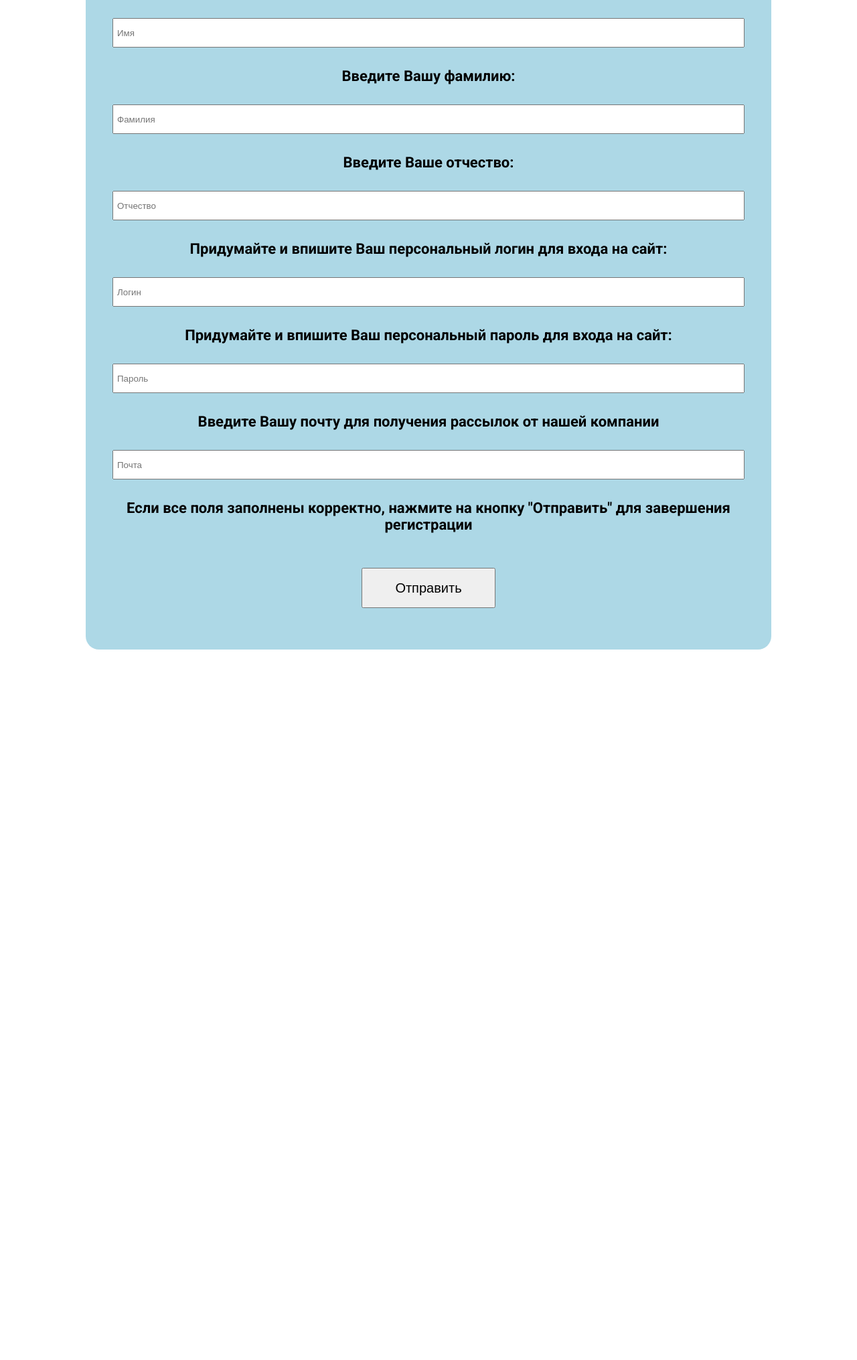
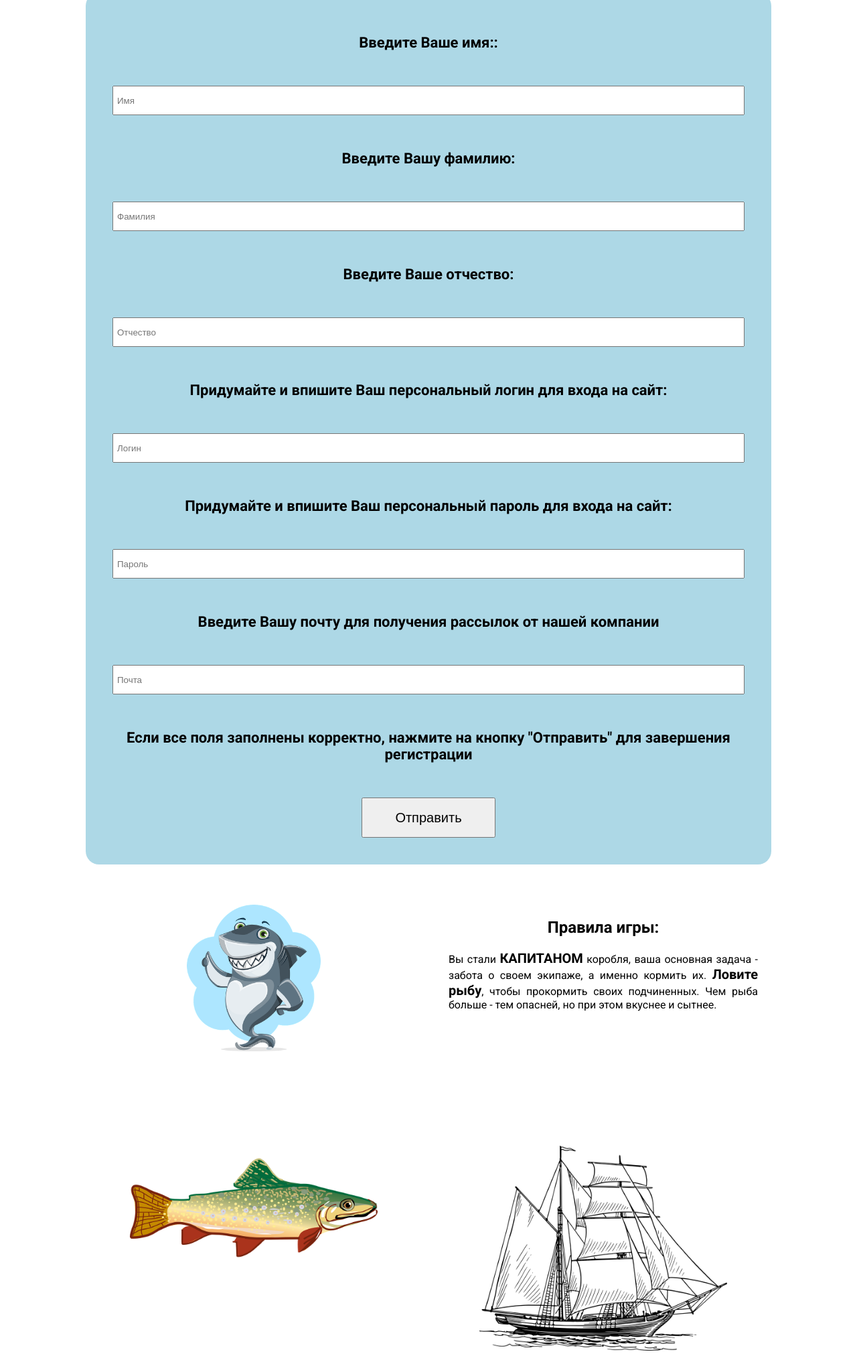
Before and after one commit to kirilla111/web_rk1, a plain HTML site: page 191-361-AfanasyevKM/form.html in a window 1280 px wide. Shown: the part 292-2323 px from the top of the page at 67% size. Before the commit the page ends 1262 px from the top, so only its background shows below. Drawn offline with Linux system fonts and the light colour scheme.

Commit message:
form complete

```diff
--- a/191-361-AfanasyevKM/form.html
+++ b/191-361-AfanasyevKM/form.html
@@ -26,30 +26,63 @@
 
     <main>
         <div class="flex-container">
-            <div class="flex-container__var"> Учебная группа: 191-361, Вариант: 4</div>
+            <div class="flex-container__var">
+                <p> Учебная группа: 191-361, Вариант: 4</p>
+            </div>
         </div>
         <div class="main-form" style="text-align: center;">
-            <h1>Регистрация на сайте</h1>
+            <h1>
+                <p>Регистрация на сайте</p>
+            </h1>
             <form name="contact_form" method="post" action="dumb.htm" onsubmit="return validate_form ( );">
                 <div class="flex-container-form">
 
-                    <div>Введите Ваше имя:</div>
+                    <div>
+                        <p>Введите Ваше имя::</p>
+                    </div>
                     <input required type="text" pattern="^[А-Яа-яЁё\s]+$" placeholder="Имя">
-                    <div>Введите Вашу фамилию:</div>
+                    <div>
+                        <p>Введите Вашу фамилию:</p>
+                    </div>
                     <input type="text" pattern="^[А-Яа-яЁё\s]+$" placeholder="Фамилия">
-                    <div>Введите Ваше отчество:</div>
+                    <div>
+                        <p>Введите Ваше отчество:</p>
+                    </div>
                     <input type="text" pattern="^[А-Яа-яЁё\s]+$" placeholder="Отчество">
-                    <div>Придумайте и впишите Ваш персональный логин для входа на сайт:</div>
+                    <div>
+                        <p>Придумайте и впишите Ваш персональный логин для входа на сайт:</p>
+                    </div>
                     <input required type="text" placeholder="Логин">
-                    <div>Придумайте и впишите Ваш персональный пароль для входа на сайт:</div>
+                    <div>
+                        <p>Придумайте и впишите Ваш персональный пароль для входа на сайт:</p>
+                    </div>
                     <input required type="password" placeholder="Пароль">
-                    <div>Введите Вашу почту для получения рассылок от нашей компании</div>
+                    <div>
+                        <p>Введите Вашу почту для получения рассылок от нашей компании</p>
+                    </div>
                     <input type="email" placeholder="Почта">
-                    <div>Если все поля заполнены корректно, нажмите на кнопку "Отправить" для завершения регистрации</div>
-                    <p id="registration-complete"><input type="submit" value="Отправить"></p>
+                    <div>
+                        <p>Если все поля заполнены корректно, нажмите на кнопку "Отправить" для завершения регистрации</p>
+                    </div>
+                    <a id="registration-complete" href="index.html"><input type="submit" value="Отправить"></a>
 
                 </div>
             </form>
+
+            <div class="add-text">
+                <div class="add-text__item"><img class="shark" alt="shark" src="imgs/shark-1454245_960_720.png" width="200"></div>
+                <div class="add-text__item">
+                    <p>
+                        <h2>Правила игры:</h2>
+                        <p style="text-align:justify;">
+                            Вы стали <span style="font-weight: bold; font-size: 20px;">КАПИТАНОМ</span> коробля, ваша основная задача - забота о своем экипаже, а именно кормить их. <span style="font-weight: bold; font-size: 20px;">Ловите рыбу</span>,
+                            чтобы прокормить своих подчиненных. Чем рыба больше - тем опасней, но при этом вкуснее и сытнее.
+                        </p>
+                    </p>
+                </div>
+                <div class="add-text__item"><img alt="shark" src="imgs/trout-294469_960_720.png"></div>
+                <div class="add-text__item"><img alt="shark" src="imgs/sailing-37724_960_720.png"></div>
+            </div>
         </div>
     </main>
 
--- a/191-361-AfanasyevKM/styles/style.css
+++ b/191-361-AfanasyevKM/styles/style.css
@@ -107,6 +107,26 @@ header {
     gap: 30px;
 }
 
+.add-text {
+    padding: 20px;
+    margin-top: 40px;
+    display: grid;
+    grid-template-columns: repeat(2, 1fr);
+    justify-content: stretch;
+    grid-template-rows: repeat(2, 300px);
+    grid-gap: 60px;
+}
+
+.add-text__item img {
+    max-width: 80%;
+    transition: width 2s, height 2s, transform 2s;
+}
+
+.shark:hover {
+    width: 100%;
+    height: 100%;
+}
+
 form input {
     padding: 5px;
     height: 30px;
@@ -117,6 +137,10 @@ form input {
     width: 200px;
     font-size: 20px;
     padding: 10px;
+}
+
+p::selection {
+    background-color: red;
 }
 
 
@@ -145,4 +169,9 @@ form input {
     .buttons input {
         font-size: 14px;
     }
+    .add-text {
+        grid-template-columns: repeat(1, 1fr);
+        justify-content: stretch;
+        grid-template-rows: repeat(4, 200px);
+    }
 }
```
Also changed, not shown: 191-361-AfanasyevKM/imgs/sailing-37724_960_720.png (added), 191-361-AfanasyevKM/imgs/trout-294469_960_720.png (added).
